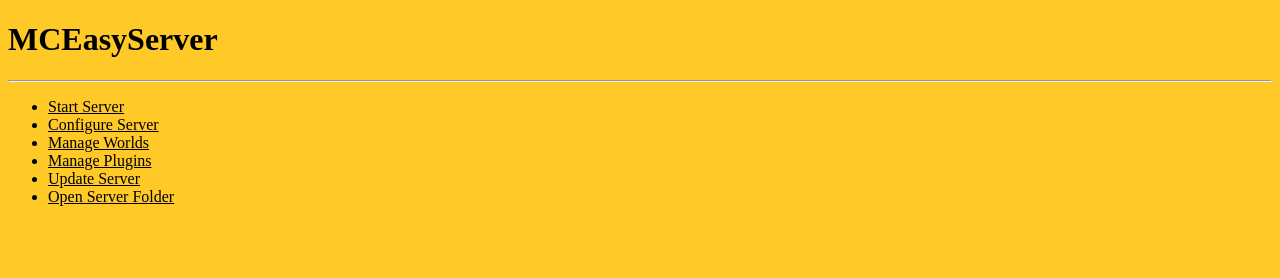
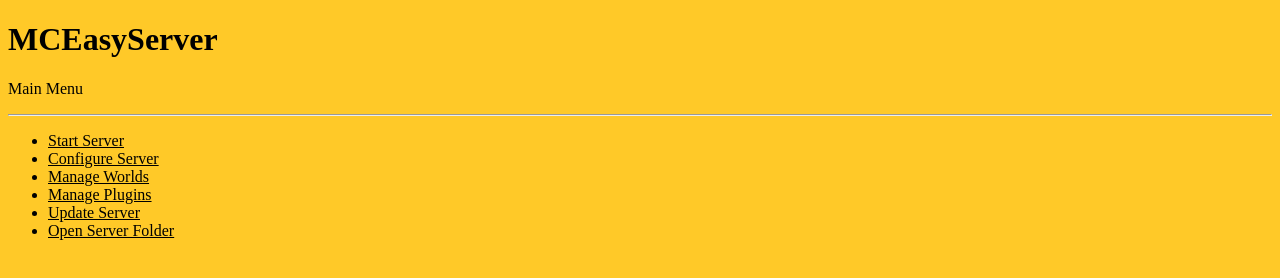
Before and after one commit to Simas2006/MCEasyServerv4, an Electron app: page static/main/index.html in a window 1280 px wide. Drawn offline with Linux system fonts and the light colour scheme.

Commit message:
Add main menu text

```diff
--- a/static/main/index.html
+++ b/static/main/index.html
@@ -8,6 +8,7 @@
 </head>
 <body>
   <h1>MCEasyServer</h1>
+  <p>Main Menu</p>
   <hr />
   <ul>
     <li><a href="../run/index.html">Start Server</a></li>
```
